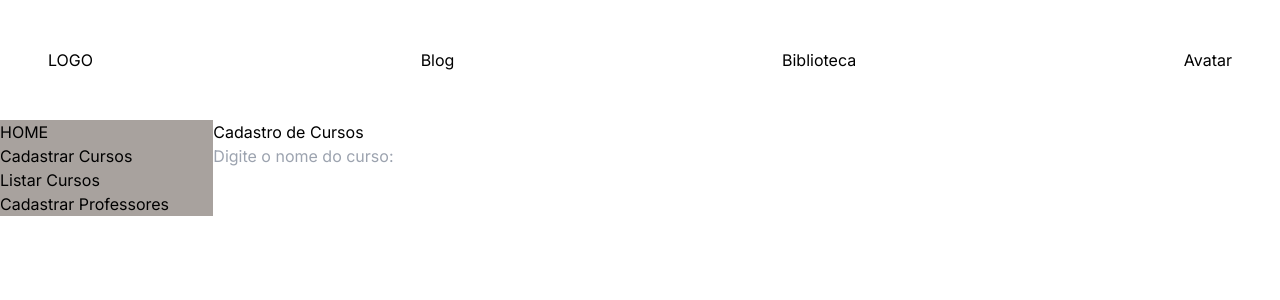
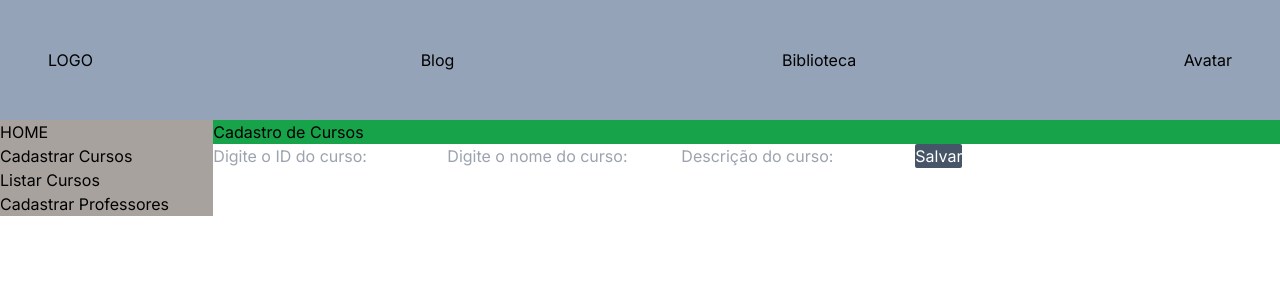
Before and after one commit to tiagocarleet/avaliacao02, a Next.js app: page /admin/course/new in a window 1280 px wide. Shown: the top 300 px of the page. Built offline with nearby package versions, Linux system fonts and the light colour scheme.

Commit message:
List and New ok

```diff
--- a/app/admin/course/new/page.tsx
+++ b/app/admin/course/new/page.tsx
@@ -1,9 +1,22 @@
+import { addCourse } from "@/app/model/CourseService"
+
 export default function NewCourse(){
+    async function saveCourse(formData: FormData){
+        'use server'
+        console.log("xxxxxx")
+        const id = formData.get("id")
+        const name = formData.get("name") as string
+        const description = formData.get("description") as string
+        await addCourse(id, name, description)
+    }
     return (
         <div>
-        <h1>Cadastro de Cursos</h1>
-        <form action="">
+        <h1 className="bg-slate-600 md:bg-red-700 xl:bg-green-600">Cadastro de Cursos</h1>
+        <form action={saveCourse}>
+            <input type="text" name="id" placeholder="Digite o ID do curso:"/>
             <input type="text" name="name" placeholder="Digite o nome do curso:"/>
+            <input type="text" name="description" placeholder="Descrição do curso:"/>
+            <button type="submit" className="bg-slate-600 text-white px3 p-y2 rounded-sm" >Salvar</button>
         </form>
         </div>
     )
--- a/app/admin/course/page.tsx
+++ b/app/admin/course/page.tsx
@@ -1,6 +1,27 @@
+import { getAllCourse } from "@/app/model/CourseService";
 
-export default function CoursePage(){
+export default async function CoursePage(){
+    const courses = await getAllCourse();
     return (
-        <h1>Cadastro de Cursos</h1>
+        <>
+        <h1>Lista de Cursos</h1>
+        <table>
+            <thead>
+                <tr>
+                    <td>ID</td>
+                    <td>Name</td>
+                    <td>Description</td>
+                </tr>
+            </thead>
+            <tbody>
+                {courses.map(course => (
+
+                <tr key={course.ID}> <td>{course.id}</td> <td>{course.name}</td> <td>{course.description}</td> </tr>
+
+                ))}
+            </tbody>
+        </table>
+        </>
+
     )
 }
--- a/app/admin/layout.tsx
+++ b/app/admin/layout.tsx
@@ -7,7 +7,7 @@ export default function AdminLayout({
     children: React.ReactNode
   }) {
     return (
-        <div>
+        <div className="md:container md:mx-auto">
             <Nav/>
             <div className="flex">
                 <Aside/>
--- a/app/components/nav.tsx
+++ b/app/components/nav.tsx
@@ -1,6 +1,6 @@
 export default function Nav(){
     return (
-        <nav className="flex justify-between p-12 bg-state-400">
+        <nav className="flex justify-between p-12 bg-slate-400">
             <h2>LOGO</h2><h2>Blog</h2> <h2>Biblioteca</h2> <h2>Avatar</h2>
         </nav>
     )
--- a/app/model/CourseService.ts
+++ b/app/model/CourseService.ts
@@ -5,8 +5,8 @@ export async function getAllCourse(){
     return courses
 }
 
-export async function addCourse(ID:string, name:string, description:string){
-    await sql`INSERT INTO course values(${ID}, ${name}, ${description});`
+export async function addCourse(id:string, name:string, description:string){
+    await sql`INSERT INTO course values(${id}, ${name}, ${description});`
 }
 
 export async function deleteCourse(id:string){
```
